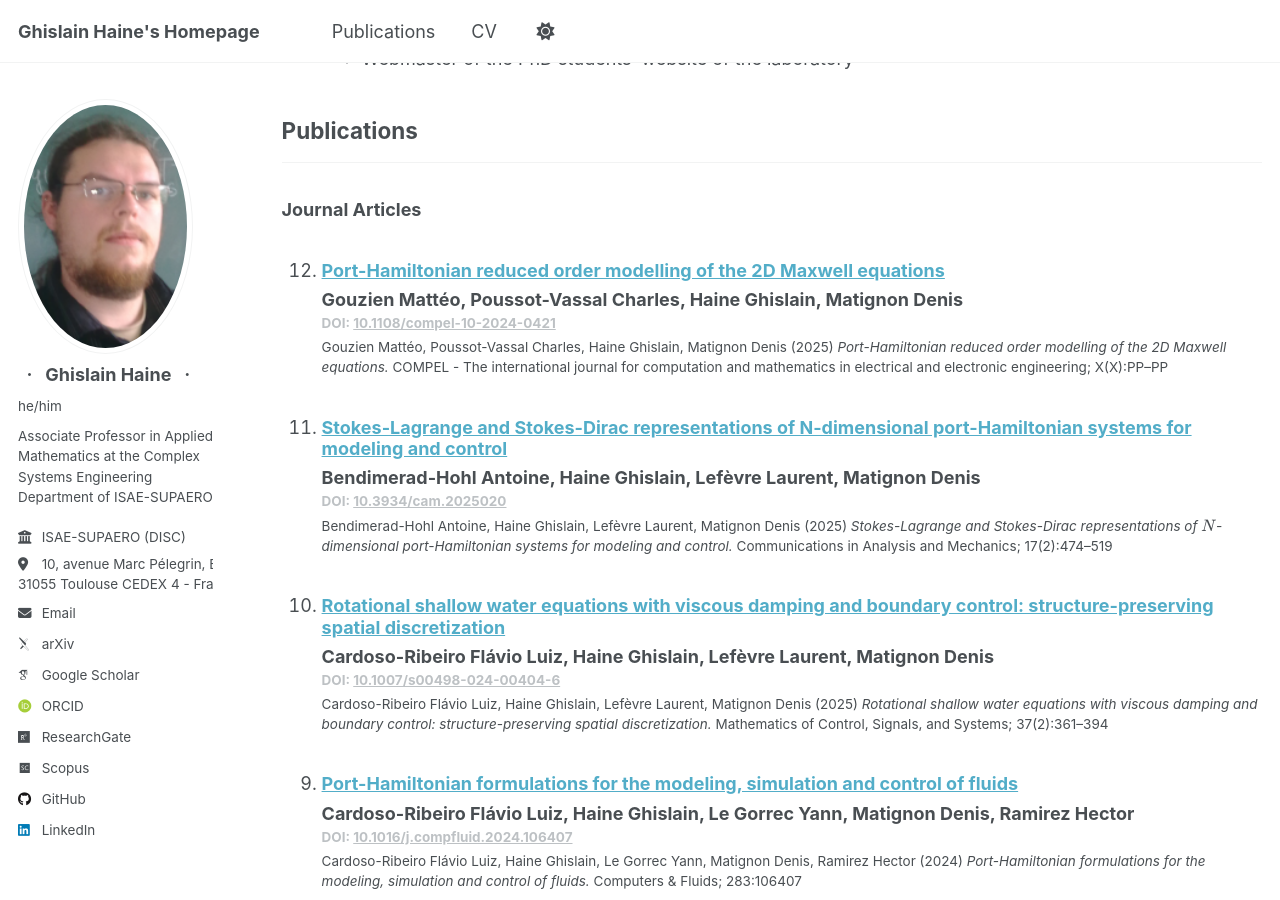
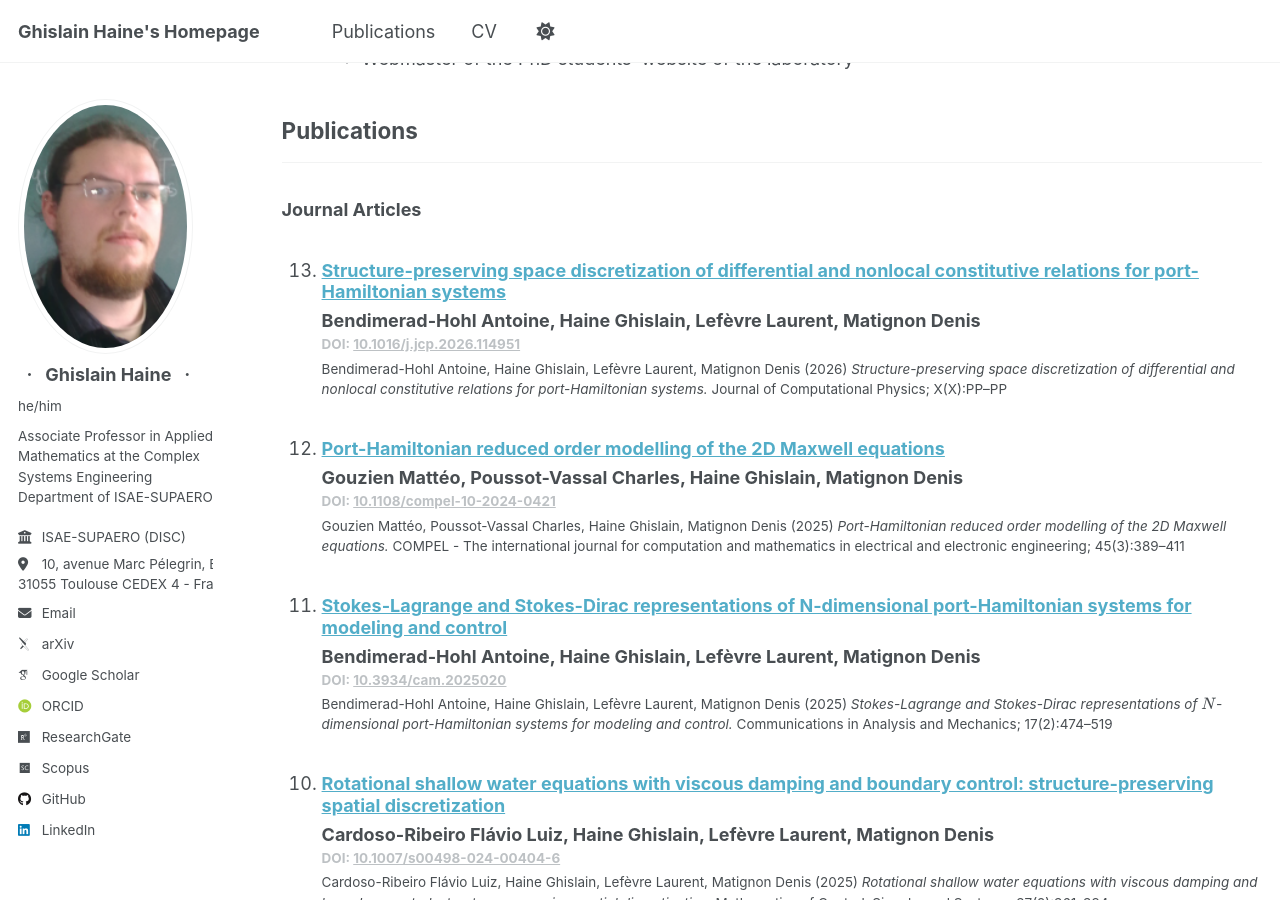
Before and after one commit to g-haine/g-haine.github.io, a Jekyll site: the page built from _pages/cv.md, in a window 1280 px wide and 900 px high, scrolled down 921 px. Built offline with Jekyll 4.4.1, drawn with Linux system fonts in a browser that asks for light colours; some web fonts are replaced.

Commit message:
COMPEL update & JCP publication

```diff
--- a/_publications/2025-06-27-paper-COMPEL.md
+++ b/_publications/2025-06-27-paper-COMPEL.md
@@ -7,7 +7,7 @@ date: 2025-06-27
 venue: "COMPEL - The international journal for computation and mathematics in electrical and electronic engineering"
 paperurl: /files/papers/2025-COMPEL.pdf
 bibtexurl: /files/bibtex/2025-COMPEL.bib
-citation: "Gouzien Mattéo, Poussot-Vassal Charles, Haine Ghislain, Matignon Denis (2025) <i>Port-Hamiltonian reduced order modelling of the 2D Maxwell equations.</i> COMPEL - The international journal for computation and mathematics in electrical and electronic engineering; X(X):PP–PP"
+citation: "Gouzien Mattéo, Poussot-Vassal Charles, Haine Ghislain, Matignon Denis (2025) <i>Port-Hamiltonian reduced order modelling of the 2D Maxwell equations.</i> COMPEL - The international journal for computation and mathematics in electrical and electronic engineering; 45(3):389–411"
 doi: "10.1108/compel-10-2024-0421"
 authors:
   - Gouzien Mattéo
--- /dev/null
+++ b/_publications/2026-04-27-paper-JCP.md
@@ -0,0 +1,25 @@
+---
+title: "Structure-preserving space discretization of differential and nonlocal constitutive relations for port-Hamiltonian systems"
+collection: publications
+category: manuscripts
+permalink: /publications/2026-04-27-paper-JCP
+date: 2026-04-27
+venue: "Journal of Computational Physics"
+paperurl: /files/papers/2026-JCP.pdf
+bibtexurl: /files/bibtex/2026-JCP.bib
+citation: "Bendimerad-Hohl Antoine, Haine Ghislain, Lefèvre Laurent, Matignon Denis (2026) <i>Structure-preserving space discretization of differential and nonlocal constitutive relations for port-Hamiltonian systems.</i> Journal of Computational Physics; X(X):PP–PP"
+doi: "10.1016/j.jcp.2026.114951"
+authors:
+  - Bendimerad-Hohl Antoine
+  - Haine Ghislain
+  - Lefèvre Laurent
+  - Matignon Denis
+---
+
+We study the structure-preserving space discretization of port-Hamiltonian (pH) systems defined with differential constitutive relations. Using the concept of Stokes-Lagrange structure to describe these relations, these are reduced to a finite-dimensional Lagrange subspace of a pH system thanks to a structure-preserving Finite Element Method.
+
+To illustrate our results, the 1D nanorod case and the shear beam model are considered, which are given by differential and implicit constitutive relations for which a Stokes-Lagrange structure along with boundary energy ports naturally occur.
+
+Then, these results are extended to the nonlinear 2D incompressible Navier-Stokes
+equations written in a vorticity--stream function formulation. It is first recast as a pH system defined with a Stokes-Lagrange structure along with a modulated Stokes-Dirac structure. A careful structure-preserving space discretization is then performed, leading to a finite-dimensional pH system. Theoretical and numerical results show that both enstrophy and kinetic energy evolutions are preserved both at the semi-discrete and
+fully-discrete levels.
```
